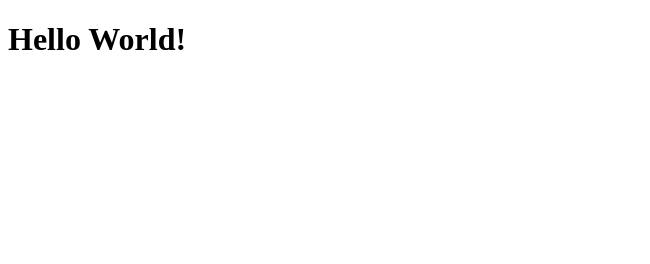
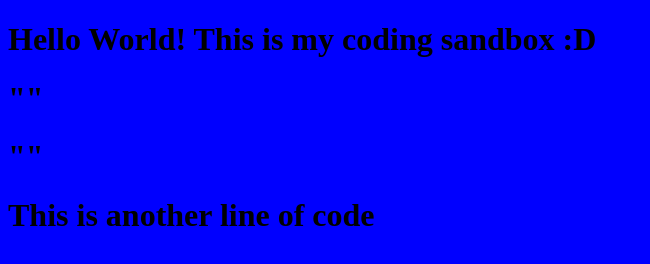
Before and after one commit to veritycarlos/coding-sandbox, a plain HTML site: page index.html in a window 1280 px wide. Shown: the whole page, without its empty margins (0-650 px from the left). Drawn offline with Linux system fonts and the light colour scheme.

Commit message:
add style.css, connect to index.html

```diff
--- a/index.html
+++ b/index.html
@@ -1,9 +1,13 @@
 <!DOCTYPE html>
 <html lang="en">
-  <head>
-    <title>My Website</title>
-  </head>
+    <head>
+        <link rel="stylesheet" href="style.css" />
+        <title>My Website</title>
+    </head>
   <body>
-    <h1>Hello World!</h1>
+    <h1>Hello World! This is my coding sandbox :D</h1>
+<h1> ""</h1>
+<h1> ""</h1>
+    <h1>This is another line of code</h1>
   </body>
 </html>
--- /dev/null
+++ b/style.css
@@ -0,0 +1,3 @@
+body {
+    background: blue;
+  }
```
